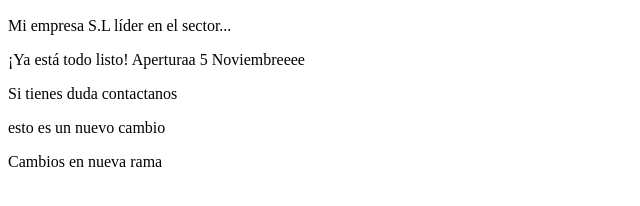
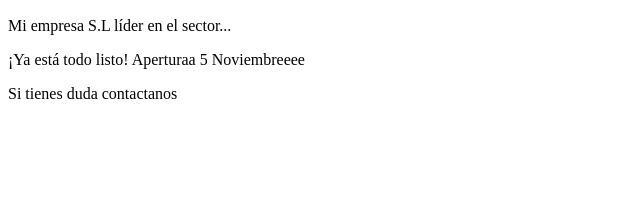
Before and after one commit to danics9696/DAM, a plain HTML site: page index.html in a window 1280 px wide. Shown: the part 110-316 px from the top of the page, without its empty margins (0-640 px from the left). Drawn offline with Linux system fonts and the light colour scheme.

Commit message:
Quitar dos lineas

```diff
--- a/index.html
+++ b/index.html
@@ -11,8 +11,5 @@
     <p>Mi empresa S.L líder en el sector...</p>
     <p>¡Ya está todo listo! Aperturaa 5 Noviembreeee</p>
     <p>Si tienes duda contactanos</p>
-    <p>esto es un nuevo cambio</p>
-    <p>Cambios en nueva rama</p>
-
 </body>
 </html>
```
